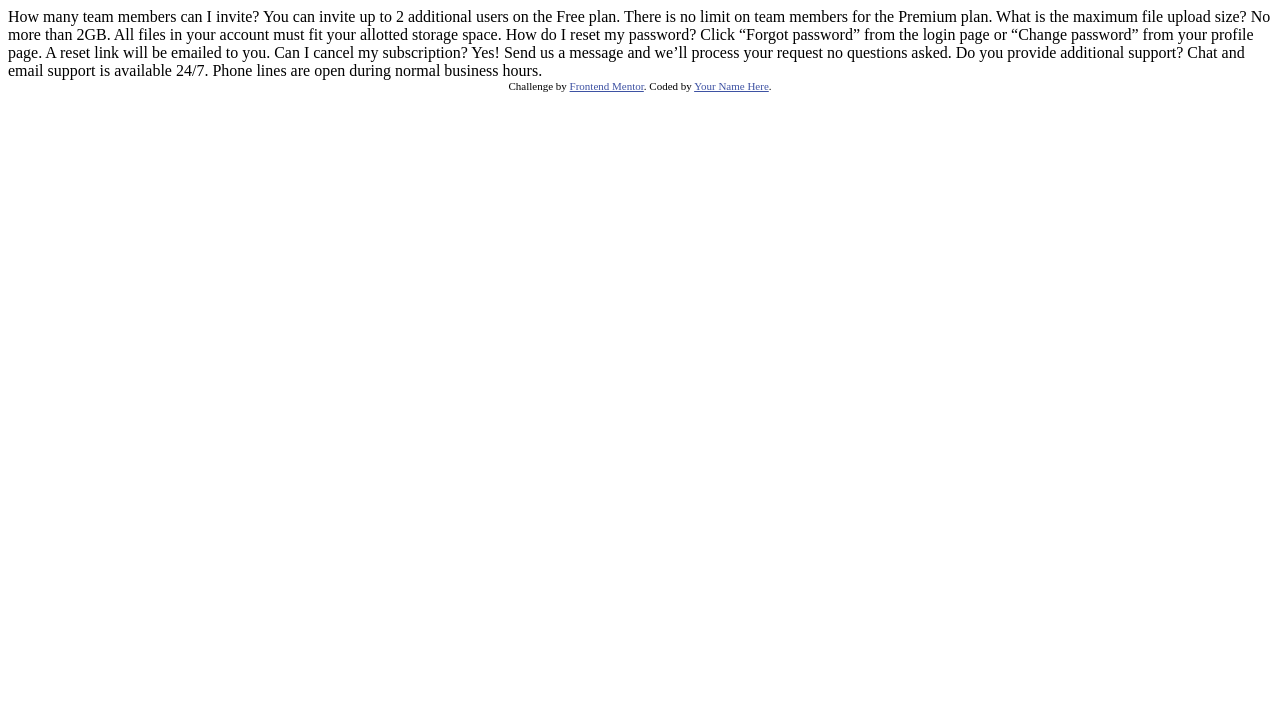
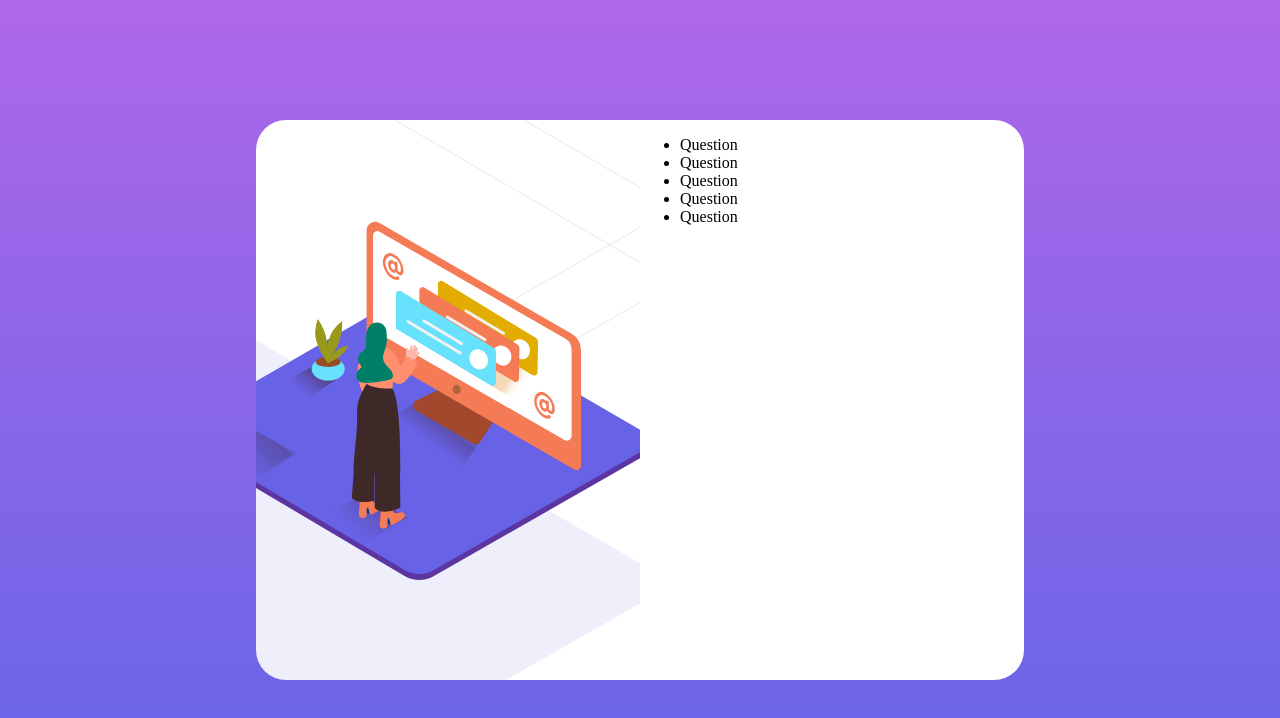
Before and after one commit to nlukic97/accordion-menu, a website: page index.html in a window 1280 px wide. Drawn offline with Linux system fonts and the light colour scheme.

Commit message:
linear gradient, and setup of scss

```diff
--- a/index.html
+++ b/index.html
@@ -5,6 +5,7 @@
   <meta name="viewport" content="width=device-width, initial-scale=1.0"> <!-- displays site properly based on user's device -->
 
   <link rel="icon" type="image/png" sizes="32x32" href="./images/favicon-32x32.png">
+  <link rel="stylesheet" href="css/style.css">
 
   <title>Frontend Mentor | FAQ Accordion Card</title>
 
@@ -15,26 +16,18 @@
   </style>
 </head>
 <body>
-  How many team members can I invite?
-  You can invite up to 2 additional users on the Free plan. There is no limit on
-  team members for the Premium plan.
+    <div class="card">
+      <div class="half-1"></div>
 
-  What is the maximum file upload size?
-  No more than 2GB. All files in your account must fit your allotted storage space.
-
-  How do I reset my password?
-  Click “Forgot password” from the login page or “Change password” from your profile page.
-  A reset link will be emailed to you.
-
-  Can I cancel my subscription?
-  Yes! Send us a message and we’ll process your request no questions asked.
-
-  Do you provide additional support?
-  Chat and email support is available 24/7. Phone lines are open during normal business hours.
-
-  <div class="attribution">
-    Challenge by <a href="https://www.frontendmentor.io?ref=challenge" target="_blank">Frontend Mentor</a>.
-    Coded by <a href="#">Your Name Here</a>.
-  </div>
+      <div class="half-2">
+        <ul>
+          <li>Question</li>
+          <li>Question</li>
+          <li>Question</li>
+          <li>Question</li>
+          <li>Question</li>
+        </ul>
+      </div>
+    </div>
 </body>
 </html>
--- /dev/null
+++ b/scss/abstract/_variables.scss
@@ -0,0 +1,4 @@
+$color-white: #fff;
+
+$color-soft-violet:hsl(273, 75%, 66%);
+$color-soft-blue:hsl(240, 73%, 65%);
--- /dev/null
+++ b/scss/main.scss
@@ -0,0 +1,5 @@
+@import 'abstract/variables';
+
+@import 'components/question';
+
+@import 'pages/index';
--- /dev/null
+++ b/scss/pages/_index.scss
@@ -0,0 +1,28 @@
+body {
+    margin: 0;
+    padding: 0;
+    background-color: $color-soft-violet; //fallback
+    background: linear-gradient($color-soft-violet, $color-soft-blue);
+}
+
+.card {
+    width: 60vw;
+    height: 70vh;
+    margin: 15vh auto;
+    display: flex;
+    justify-content: space-around;
+    background-color: $color-white;
+    border-radius: 30px;
+
+    .half-1 {
+        flex: 1;
+        background:
+            url('../images/illustration-woman-online-desktop.svg') no-repeat center left -80px,
+            url('../images/bg-pattern-desktop.svg') no-repeat top -210px left -570px,
+        ;
+    }
+
+    .half-2 {
+        flex: 1;
+    }
+}
```
Also changed, not shown: copy.txt (added, +16 -0 lines), package.json (added, +23 -0 lines), README.md, css/style.css (added), scss/components/_question.scss (added), 3 other files.
